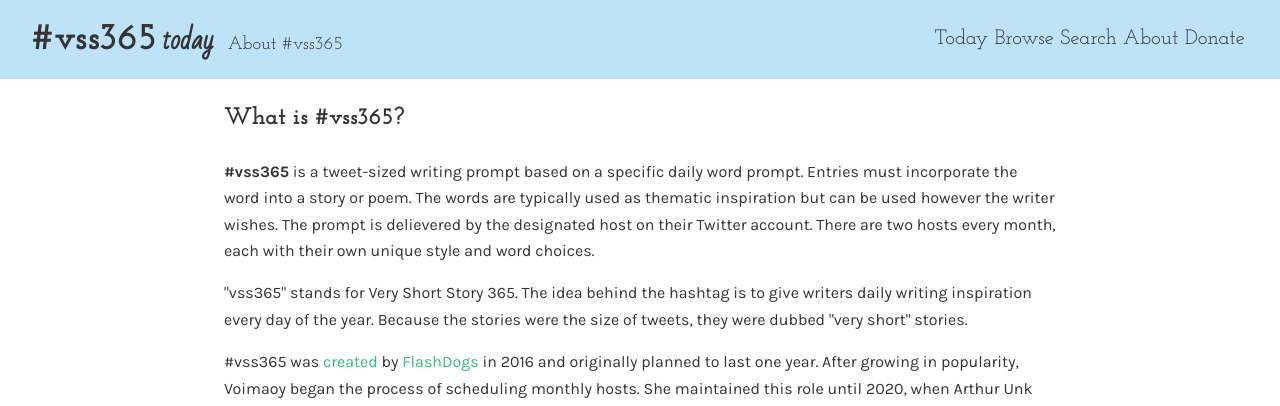
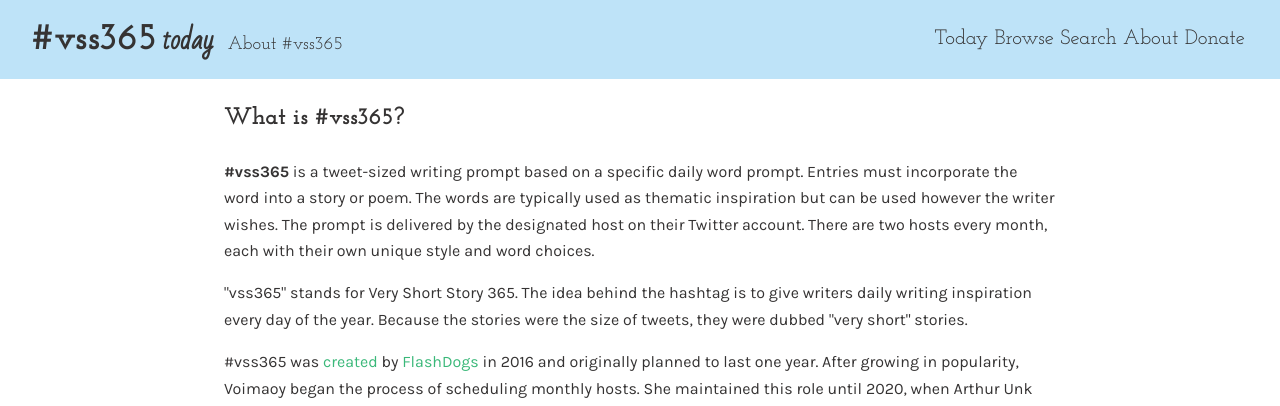
Before and after one commit to vss365today/web, a Python web app: template src/templates/root/about.html in a window 1280 px wide. Shown: the top 406 px of the page. Run offline with Jinja, Linux system fonts and the light colour scheme; the template is opened without the code that fills it, so the values that code supplies are empty.

Commit message:
Update about.html

```diff
--- a/src/templates/root/about.html
+++ b/src/templates/root/about.html
@@ -6,7 +6,7 @@
   <h2>What is #vss365?</h2>
   <p><strong>#vss365</strong> is a tweet-sized writing prompt based on a specific daily word prompt.
     Entries must incorporate the word into a story or poem. The words are typically used as
-    thematic inspiration but can be used however the writer wishes. The prompt is delievered by
+    thematic inspiration but can be used however the writer wishes. The prompt is delivered by
     the designated host on their Twitter account. There are two hosts every month, each with
     their own unique style and word choices.</p>
 
```
